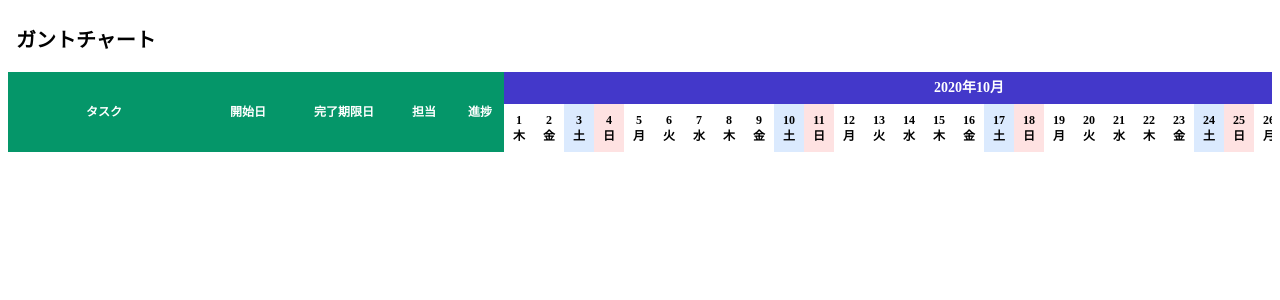
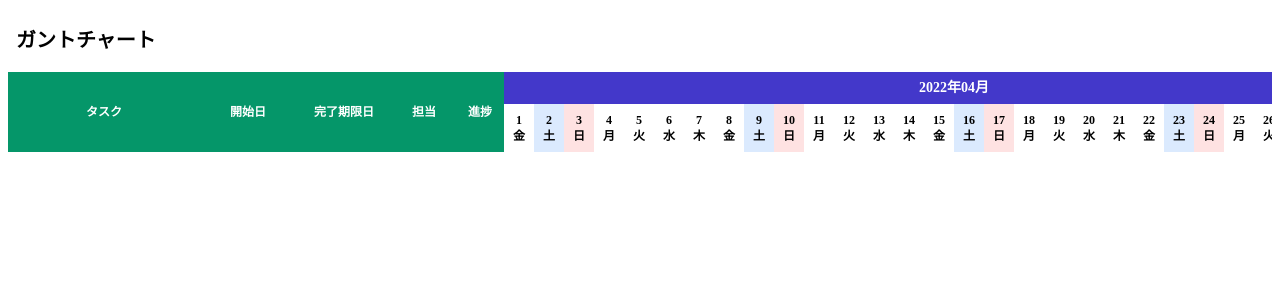
Before and after one commit to saiist/react-gantt-scratch, a React (Create React App) app: page / in a window 1280 px wide. Shown: the top 300 px of the page. Built offline with nearby package versions, Linux system fonts and the light colour scheme.

Commit message:
update app

```diff
--- a/src/App.js
+++ b/src/App.js
@@ -4,11 +4,12 @@ import moment from "moment";
 
 export default function App() {
   const [state, setState] = useState({
-    start_month: "2020-10",
-    end_month: "2021-02",
+    start_month: "2022-04",
+    end_month: "2023-02",
     block_size: 30,
     block_number: 0,
-    calendars: []
+    calendars: [],
+    today: moment()
   });
 
   const [windowSize, setWindwoSize] = useState({
@@ -17,6 +18,9 @@ export default function App() {
     task_width: "",
     task_height: ""
   });
+
+  const taskRef = useRef();
+  const calendarRef = useRef();
 
   /**
    * 開始月と終了月の間の月数分のカレンダーを作成する
@@ -61,18 +65,31 @@ export default function App() {
     setWindwoSize({
       inner_width: window.innerWidth,
       inner_height: window.innerHeight,
-      task_width: task.current.offsetWidth,
-      task_height: task.current.offsetHeight
+      task_width: taskRef.current.offsetWidth,
+      task_height: taskRef.current.offsetHeight
     });
+  };
+
+  /**
+   * 本日の場所を設定するためにはstart_monthの1日から本日までに何日あるかを計算
+   * 日数にblock_sizeをかけることでカレンダー領域の左端からの距離を算出する
+   */
+  const scrollDistance = () => {
+    const start_date = moment(state.start_month);
+    const between_days = state.today.diff(start_date, "days");
+    return (between_days + 1) * state.block_size - calendarViewWidth() / 2;
+  };
+
+  const todayPosition = () => {
+    calendarRef.current.scrollLeft = scrollDistance();
   };
 
   useEffect(() => {
     getCalendar();
     getWindowSize();
+    todayPosition();
     window.addEventListener("resize", getWindowSize);
   }, [getCalendar]);
-
-  const task = useRef();
 
   /**
    * カレンダー領域の幅を計算する
@@ -114,7 +131,7 @@ export default function App() {
         <Box id="gantt-task">
           <Box
             id="gantt-task-title"
-            ref={task}
+            ref={taskRef}
             sx={{
               display: "flex",
               alignItems: "center",
@@ -213,6 +230,7 @@ export default function App() {
         <Box
           id="gantt-calendar"
           sx={{ overflowX: "scroll", width: `${calendarViewWidth()}px` }}
+          ref={calendarRef}
         >
           <Box id="gantt-date" sx={{ height: "5rem" }}>
             <Box
@@ -264,8 +282,17 @@ export default function App() {
                           width: `${state.block_size}px`,
                           left: `${day.block_number * state.block_size}px`,
                           backgroundColor:
+                            (calendar.year === state.today.year() &&
+                              calendar.month === state.today.month() &&
+                              day.day === state.today.date() &&
+                              "#DC2626") ||
                             (day.dayOfWeek === "土" && "#DBEAFE") ||
-                            (day.dayOfWeek === "日" && "#FEE2E2")
+                            (day.dayOfWeek === "日" && "#FEE2E2"),
+                          color:
+                            calendar.year === state.today.year() &&
+                            calendar.month === state.today.month() &&
+                            day.day === state.today.date() &&
+                            "#ffffff"
                         }}
                       >
                         <Box component="span">{day.day}</Box>
@@ -299,17 +326,17 @@ export default function App() {
                 </Box>
               ))}
             </Box>
+            <Box
+              id="gantt-bar-area"
+              sx={{
+                position: "relative",
+                width: `${calendarViewWidth()}px`,
+                height: `${calendarViewHeight()}px`
+              }}
+            ></Box>
           </Box>
         </Box>
       </Box>
-      <Box
-        id="gantt-bar-area"
-        sx={{
-          position: "relative",
-          width: `${calendarViewWidth()}px`,
-          height: `${calendarViewHeight()}px`
-        }}
-      ></Box>
     </Box>
   );
 }
```
